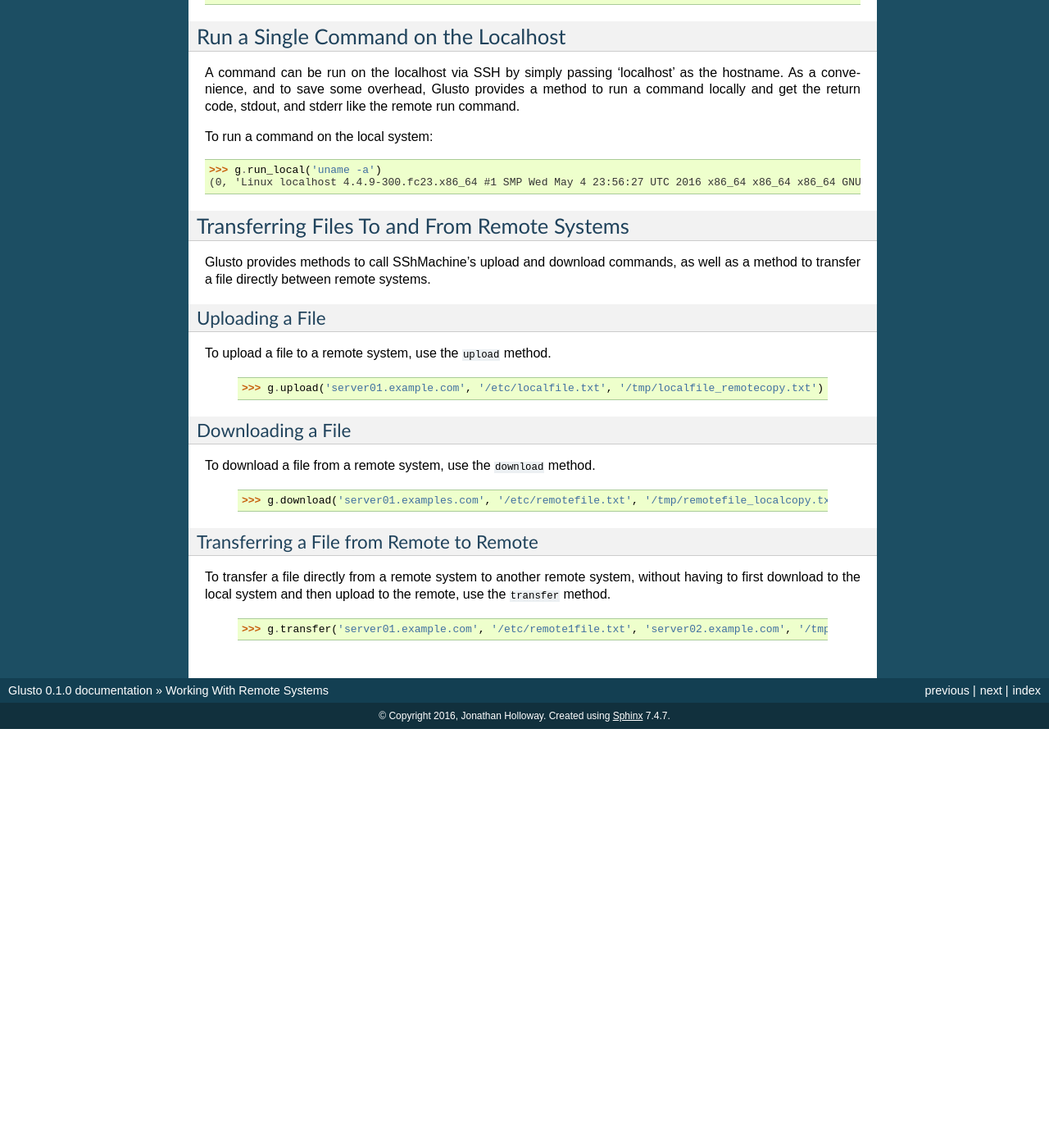
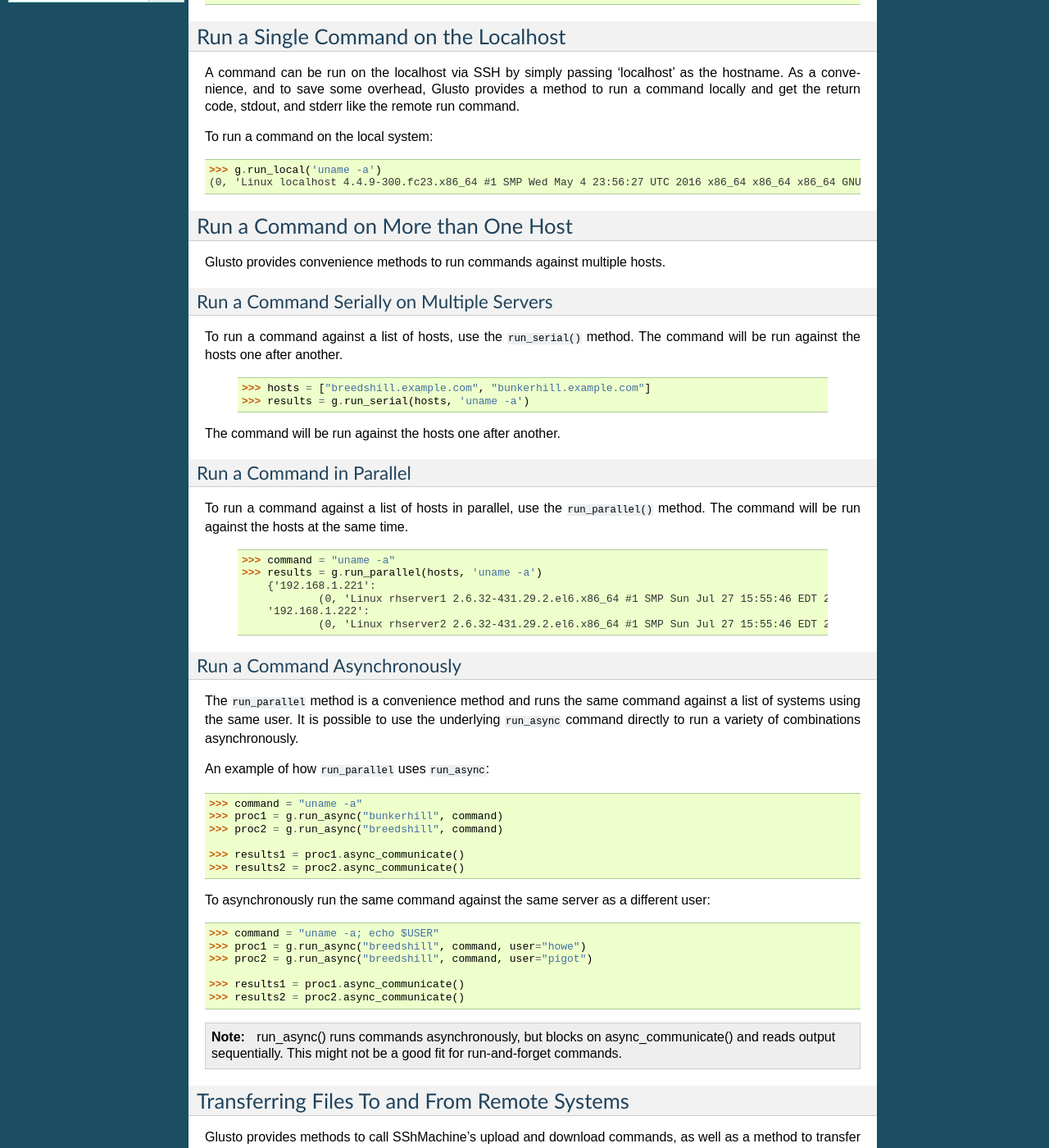
Before and after one commit to loadtheaccumulator/glusto, a Sphinx documentation site: the page built from docs/userguide/connectible.rst, in a window 1280 px wide and 1400 px high, scrolled down 722 px. Shown: the whole window at 82% size. Built offline with Sphinx 7.4.7, drawn with Linux system fonts in a browser that asks for light colours; pages that are not in the unit, such as notebooks, are missing from menus; before the commit the page ends 1611 px from its top, so only the background shows below that; some of the changed text lies outside the part shown.

Commit message:
add run_parallel, more ssh doc, more cleaning
Signed-off-by: Jonathan Holloway <loadtheaccumulator@gmail.com>

```diff
--- a/docs/userguide/connectible.rst
+++ b/docs/userguide/connectible.rst
@@ -55,6 +55,73 @@
 	(0, 'Linux localhost 4.4.9-300.fc23.x86_64 #1 SMP Wed May 4 23:56:27 UTC 2016 x86_64 x86_64 x86_64 GNU/Linux\n', '')
 
 
+Run a Command on More than One Host
+===================================
+
+Glusto provides convenience methods to run commands against multiple hosts.
+
+Run a Command Serially on Multiple Servers
+~~~~~~~~~~~~~~~~~~~~~~~~~~~~~~~~~~~~~~~~~~
+
+To run a command against a list of hosts, use the ``run_serial()`` method.
+The command will be run against the hosts one after another.
+
+	::
+
+	>>> hosts = ["breedshill.example.com", "bunkerhill.example.com"]
+	>>> results = g.run_serial(hosts, 'uname -a')
+
+The command will be run against the hosts one after another.
+
+
+Run a Command in Parallel
+~~~~~~~~~~~~~~~~~~~~~~~~~
+
+To run a command against a list of hosts in parallel, use the ``run_parallel()`` method.
+The command will be run against the hosts at the same time.
+
+	::
+
+    >>> command = "uname -a"
+    >>> results = g.run_parallel(hosts, 'uname -a')
+	{'192.168.1.221':
+		(0, 'Linux rhserver1 2.6.32-431.29.2.el6.x86_64 #1 SMP Sun Jul 27 15:55:46 EDT 2014 x86_64 x86_64 x86_64 GNU/Linux\n', ''),
+	'192.168.1.222':
+		(0, 'Linux rhserver2 2.6.32-431.29.2.el6.x86_64 #1 SMP Sun Jul 27 15:55:46 EDT 2014 x86_64 x86_64 x86_64 GNU/Linux\n', '')}
+
+
+Run a Command Asynchronously
+~~~~~~~~~~~~~~~~~~~~~~~~~~~~
+
+The ``run_parallel`` method is a convenience method and runs the same command against
+a list of systems using the same user. It is possible to use the underlying
+``run_async`` command directly to run a variety of combinations asynchronously.
+
+An example of how ``run_parallel`` uses ``run_async``::
+
+    >>> command = "uname -a"
+    >>> proc1 = g.run_async("bunkerhill", command)
+    >>> proc2 = g.run_async("breedshill", command)
+
+    >>> results1 = proc1.async_communicate()
+    >>> results2 = proc2.async_communicate()
+
+To asynchronously run the same command against the same server as a different user::
+
+    >>> command = "uname -a; echo $USER"
+    >>> proc1 = g.run_async("breedshill", command, user="howe")
+    >>> proc2 = g.run_async("breedshill", command, user="pigot")
+
+    >>> results1 = proc1.async_communicate()
+    >>> results2 = proc2.async_communicate()
+
+.. Note::
+
+    run_async() runs commands asynchronously, but blocks on
+    async_communicate() and reads output sequentially.
+    This might not be a good fit for run-and-forget commands.
+
+
 Transferring Files To and From Remote Systems
 =============================================
 
@@ -64,20 +131,20 @@
 Uploading a File
 ~~~~~~~~~~~~~~~~
 
-To upload a file to a remote system, use the ``upload`` method.
+To upload a file to a remote system, use the ``upload()`` method.
 
 	::
 
-		>>> g.upload('server01.example.com', '/etc/localfile.txt', '/tmp/localfile_remotecopy.txt')
+	>>> g.upload('server01.example.com', '/etc/localfile.txt', '/tmp/localfile_remotecopy.txt')
 
 Downloading a File
 ~~~~~~~~~~~~~~~~~~
 
-To download a file from a remote system, use the ``download`` method.
+To download a file from a remote system, use the ``download()`` method.
 
 	::
 
-		>>> g.download('server01.examples.com', '/etc/remotefile.txt', '/tmp/remotefile_localcopy.txt')
+	>>> g.download('server01.examples.com', '/etc/remotefile.txt', '/tmp/remotefile_localcopy.txt')
 
 
 Transferring a File from Remote to Remote
@@ -89,4 +156,4 @@
 
 	::
 
-		>>> g.transfer('server01.example.com', '/etc/remote1file.txt', 'server02.example.com', '/tmp/remote1file_remote2copy.txt')
+	>>> g.transfer('server01.example.com', '/etc/remote1file.txt', 'server02.example.com', '/tmp/remote1file_remote2copy.txt')
```
Also changed, not shown: 1 other file.
